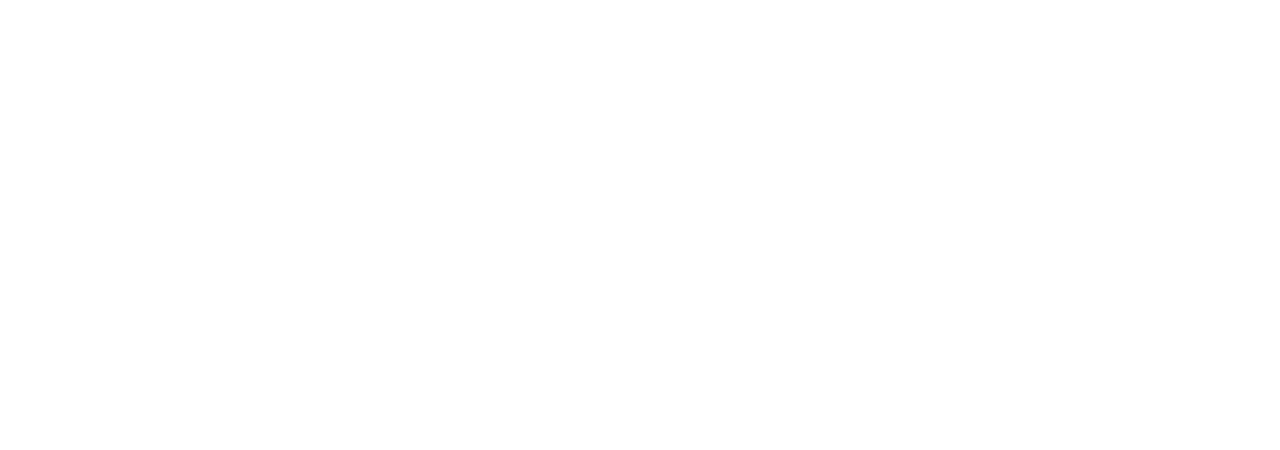
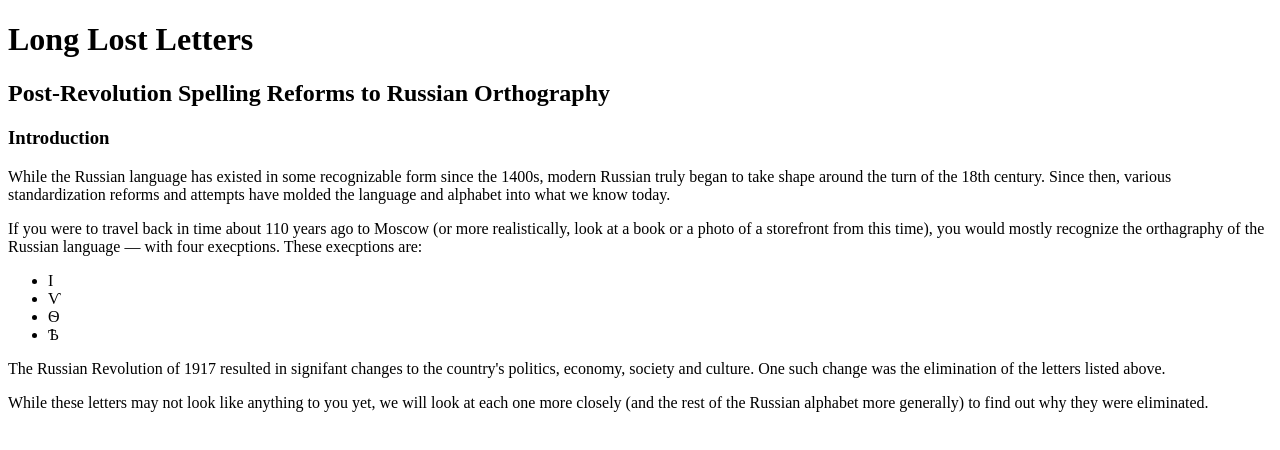
Before and after one commit to LaunchCodeAllhubs/js-assignment-4-html-me-something-awoodcoc, a website: page index.html in a window 1280 px wide. Drawn offline with Linux system fonts and the light colour scheme.

Commit message:
added the first section tags and corresponding text

```diff
--- a/index.html
+++ b/index.html
@@ -6,9 +6,32 @@
    <body>
       <!-- Write your HTML in this file! -->
       <header>
-
+         <h1>Long Lost Letters</h1>
+         <h2>Post-Revolution Spelling Reforms to Russian Orthography</h2>
       </header>
       <main>
+         <article>
+            <section>
+               <h3>Introduction</h3>
+               <p>While the Russian language has existed in some recognizable form since the 1400s, modern Russian truly began to take shape
+                  around the turn of the 18th century. Since then, various standardization reforms and attempts have molded the language and alphabet
+                   into what we know today.
+               </p>
+               <p>If you were to travel back in time about 110 years ago to Moscow (or more realistically, look at a book or a photo of a storefront
+                  from this time), you would mostly recognize the orthagraphy of the Russian language &mdash; with four execptions. These execptions are:
+               </p>
+               <ul>
+                  <li>І</li>
+                  <li>Ѵ</li>
+                  <li>Ѳ</li>
+                  <li>Ѣ</li>
+               </ul>
+               <p>The Russian Revolution of 1917 resulted in signifant changes to the country's politics, economy, society and culture. One such change
+                  was the elimination of the letters listed above. </p>
+               <p>While these letters may not look like anything to you yet, we will look at each one more closely (and the rest of the Russian
+                  alphabet more generally) to find out why they were eliminated.</p>
+            </section>
+         </article>
 
       </main>
       <footer>
```
